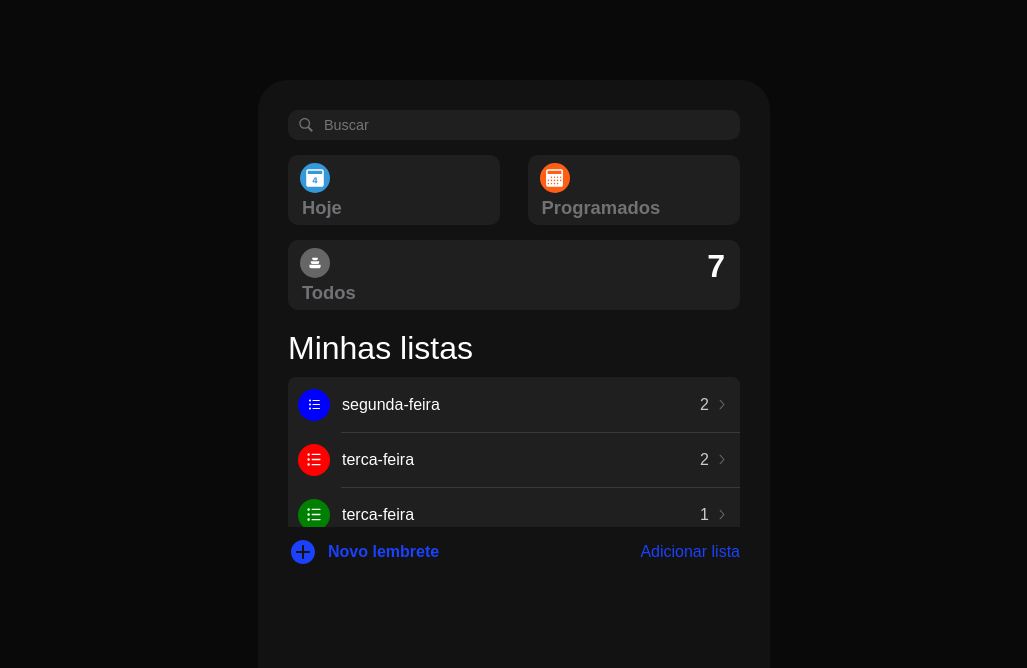
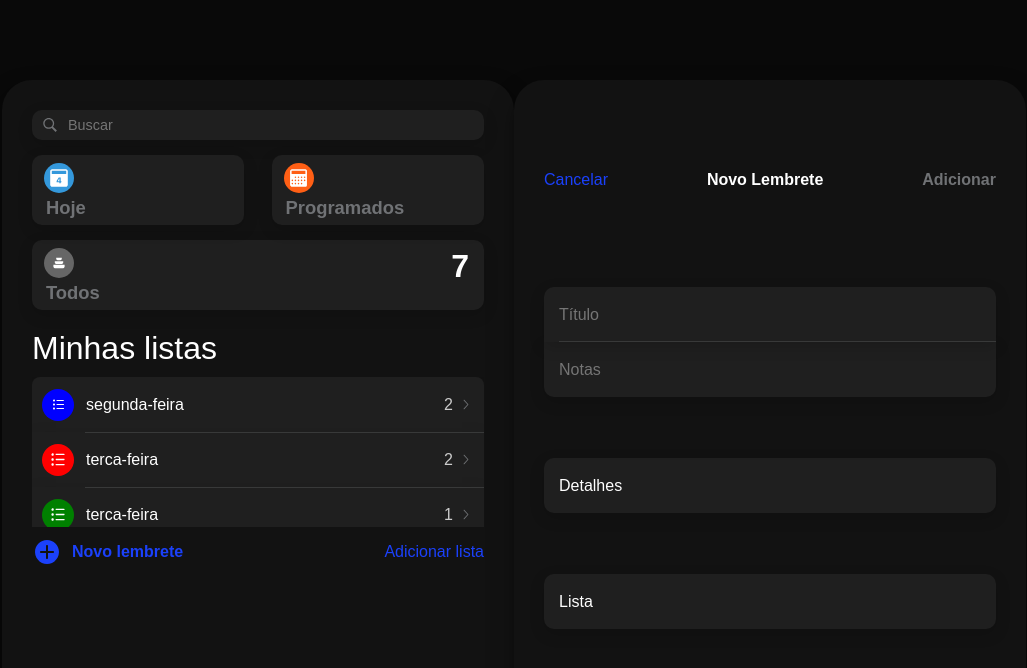
Before and after one commit to guilhermevialle/Todo-ReactJS, a React (Create React App) app: page / in a window 1280 px wide. Shown: the top 668 px of the page, without its empty margins (126-1153 px from the left). Built offline with nearby package versions, Linux system fonts and the light colour scheme.

Commit message:
new reminder ends

```diff
--- a/src/App.js
+++ b/src/App.js
@@ -1,6 +1,7 @@
+import "./App.scss";
 import { useReducer, createContext } from "react";
-import "./App.scss";
 import Interface from "./components/interface/interface";
+import NewReminder from "./components/newreminder/newreminder";
 
 export const Global = createContext();
 
@@ -107,6 +108,7 @@ function App() {
         <div className="App">
             <Global.Provider value={{ data, setData }}>
                 <Interface />
+                <NewReminder />
             </Global.Provider>
         </div>
     );
--- a/src/components/box/box.scss
+++ b/src/components/box/box.scss
@@ -17,6 +17,7 @@
     color: #707275;
     padding: 8px 15px 5px 12px;
     background-color: #1f1f1f;
+    box-shadow: rgba(0, 0, 0, 0.15) 0px 5px 15px 0px;
 
     cursor: pointer;
 
--- a/src/components/currentlist/currentlist.scss
+++ b/src/components/currentlist/currentlist.scss
@@ -12,6 +12,7 @@
     transition: all ease 0.5s;
 
     cursor: pointer;
+    box-shadow: rgba(0, 0, 0, 0.15) 0px 5px 15px 0px;
 
     &:hover {
         background-color: #70757531;
--- a/src/components/input/input.scss
+++ b/src/components/input/input.scss
@@ -6,6 +6,8 @@
     background-color: #1f1f1f;
     align-items: center;
     border-radius: 10px;
+
+    box-shadow: rgba(0, 0, 0, 0.15) 0px 5px 15px 0px;
 
     img {
         width: 16px;
--- a/src/components/interface/interface.scss
+++ b/src/components/interface/interface.scss
@@ -5,4 +5,7 @@
 
     padding: 30px;
     border-radius: 30px;
+
+    box-shadow: rgba(0, 0, 0, 0.25) 0px 14px 28px,
+        rgba(0, 0, 0, 0.22) 0px 10px 10px;
 }
--- a/src/components/newreminder/newreminder.js
+++ b/src/components/newreminder/newreminder.js
@@ -1,5 +1,24 @@
 import "./newreminder.scss";
+import Tab from "../tab/tab";
 
 export default () => {
-    <div className="newreminder"></div>;
+    return (
+        <div className="newreminder">
+            <Tab left="Cancelar" middle="Novo Lembrete" right="Adicionar" />
+            <div className="aroundInps">
+                <div className="inps">
+                    <input type="text" placeholder="Título" />
+                </div>
+                <div className="inps">
+                    <input type="text" placeholder="Notas" />
+                </div>
+            </div>
+            <div className="details">
+                <span>Detalhes</span>
+            </div>
+            <div className="select">
+                <span>Lista</span>
+            </div>
+        </div>
+    );
 };
--- a/src/components/newreminder/newreminder.scss
+++ b/src/components/newreminder/newreminder.scss
@@ -0,0 +1,78 @@
+.newreminder {
+    width: 40%;
+    height: 80%;
+    background-color: #121212;
+
+    padding: 30px;
+    border-radius: 30px;
+    display: flex;
+
+    flex-direction: column;
+    justify-content: space-evenly;
+    box-shadow: rgba(0, 0, 0, 0.25) 0px 14px 28px,
+        rgba(0, 0, 0, 0.22) 0px 10px 10px;
+
+    .aroundInps {
+        width: 100%;
+
+        .inps {
+            height: 55px;
+            width: 100%;
+            background-color: #1f1f1f;
+
+            display: flex;
+            align-items: center;
+            padding: 15px;
+
+            box-shadow: rgba(0, 0, 0, 0.15) 0px 5px 15px 0px;
+
+            &:nth-child(1) {
+                border-top-left-radius: 10px;
+                border-top-right-radius: 10px;
+                position: relative;
+
+                &::before {
+                    content: "";
+                    width: 96.6%;
+                    height: 1px;
+                    background-color: #7075754f;
+
+                    right: 0;
+                    bottom: 0;
+                    position: absolute;
+                }
+            }
+            &:nth-child(2) {
+                border-bottom-left-radius: 10px;
+                border-bottom-right-radius: 10px;
+            }
+
+            input {
+                all: unset;
+                color: #fff;
+                width: 100%;
+                height: 100%;
+            }
+        }
+    }
+
+    .details,
+    .select {
+        width: 100%;
+        height: 55px;
+        border-radius: 10px;
+
+        background-color: #1f1f1f;
+        display: flex;
+        align-items: center;
+
+        padding: 0 15px;
+        cursor: pointer;
+        box-shadow: rgba(0, 0, 0, 0.15) 0px 5px 15px 0px;
+
+        span {
+            color: #fff;
+            font-weight: 500;
+        }
+    }
+}
--- a/src/components/tab/tab.js
+++ b/src/components/tab/tab.js
@@ -1,9 +1,11 @@
 import "./tab.scss";
 
 export default ({ left, middle, right }) => {
-    <div className="tab">
-        <span>{left}</span>
-        <span>{middle}</span>
-        <span>{right}</span>
-    </div>;
+    return (
+        <div className="tab">
+            <span>{left}</span>
+            <span>{middle}</span>
+            <span>{right}</span>
+        </div>
+    );
 };
--- a/src/components/tab/tab.scss
+++ b/src/components/tab/tab.scss
@@ -1,4 +1,23 @@
 .tab {
+    width: 100%;
+    height: 55px;
+    display: flex;
+
+    justify-content: space-between;
+
     span {
+        &:first-child {
+            color: #1b41fb;
+            cursor: pointer;
+        }
+        &:nth-child(2) {
+            color: #fff;
+            font-weight: bolder;
+        }
+        &:last-child {
+            color: #707275;
+            font-weight: bolder;
+            cursor: pointer;
+        }
     }
 }
```
